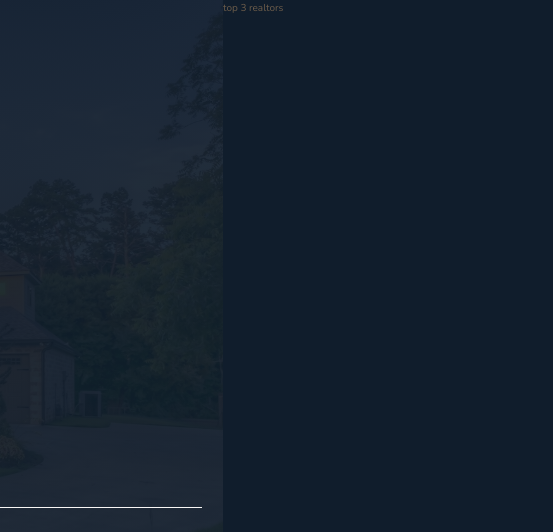
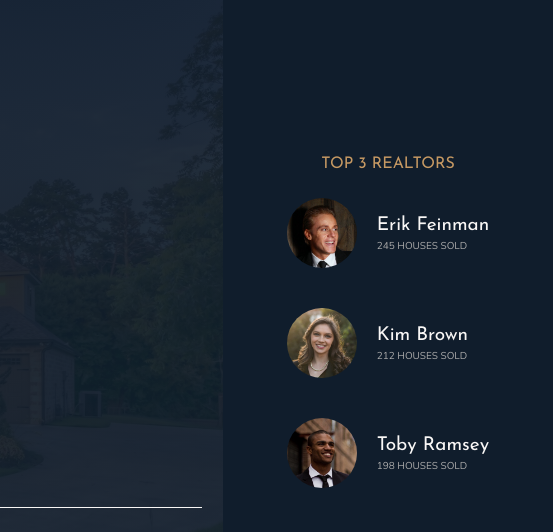
Before and after one commit to martywebdev/nexter, a website: page index.html in a window 1280 px wide. Shown: the top 532 px of the page, 727-1280 px from the left. Drawn offline with nearby package versions, Linux system fonts and the light colour scheme.

Commit message:
realtors

```diff
--- a/index.html
+++ b/index.html
@@ -31,7 +31,26 @@
         <img src="img/logo-techcrunch.png" alt="Seen on logo 4" />
       </div>
     </div>
-    <div class="realtors">top 3 realtors</div>
+    <div class="realtors">
+      <h3 class="heading-3">Top 3 Realtors</h3>
+      <div class="realtors__list">
+        <img src="img/realtor-1.jpeg" alt="" class="realtors__img">
+        <div class="realtors__details">
+          <h4 class="heading-4 heading-4--light">Erik Feinman</h4>
+          <p class="realtors__sold">245 houses sold</p>
+        </div>
+        <img src="img/realtor-2.jpeg" alt="" class="realtors__img">
+        <div class="realtors__details">
+          <h4 class="heading-4 heading-4--light">Kim Brown</h4>
+          <p class="realtors__sold">212 houses sold</p>
+        </div>
+        <img src="img/realtor-3.jpeg" alt="" class="realtors__img">
+        <div class="realtors__details">
+          <h4 class="heading-4 heading-4--light">Toby Ramsey</h4>
+          <p class="realtors__sold">198 houses sold</p>
+        </div>
+      </div>
+    </div>
     <section class="features">
       <div class="feature">
         <svg class="feature__icon">
--- a/scss/_realtors.scss
+++ b/scss/_realtors.scss
@@ -3,4 +3,30 @@
 .realtors {
     background-color: $color-secondary;
     grid-column: col-start 7 / full-end;
+    padding: 3rem;
+    display: grid;
+    align-content: center;
+    justify-content: center;
+    justify-items: center;
+    grid-row-gap: 2rem;
+
+    &__list {
+        display: grid;
+        grid-template-columns: min-content max-content;
+        grid-column-gap: 2rem;
+        grid-row-gap: 5vh;
+
+    align-items: center;
+
+    }
+    &__img {
+        width: 7rem;
+        border-radius: 50%;
+        display: block;
+    }
+    &__sold {
+        text-transform: uppercase;
+        color: $color-grey-light-2;
+        margin-top: -3px;
+    }
 }
```
Also changed, not shown: css/style.css.
